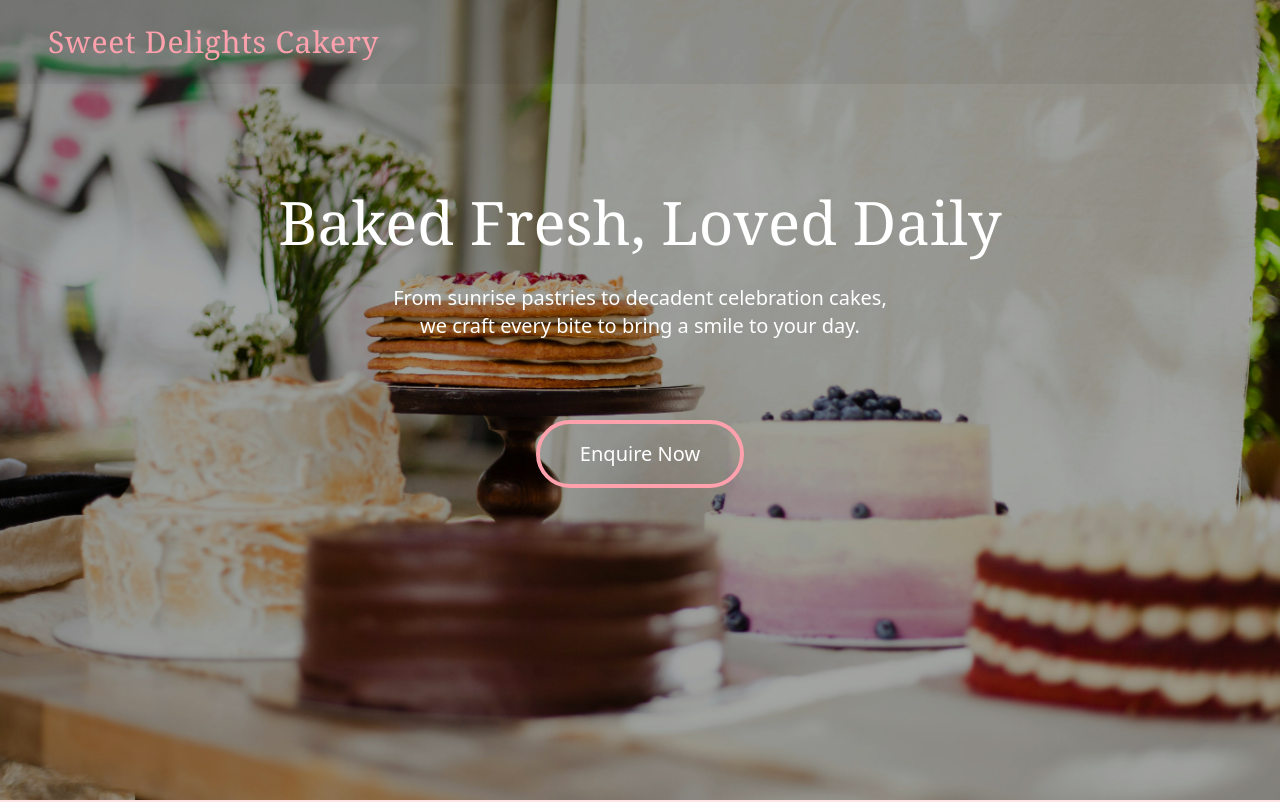
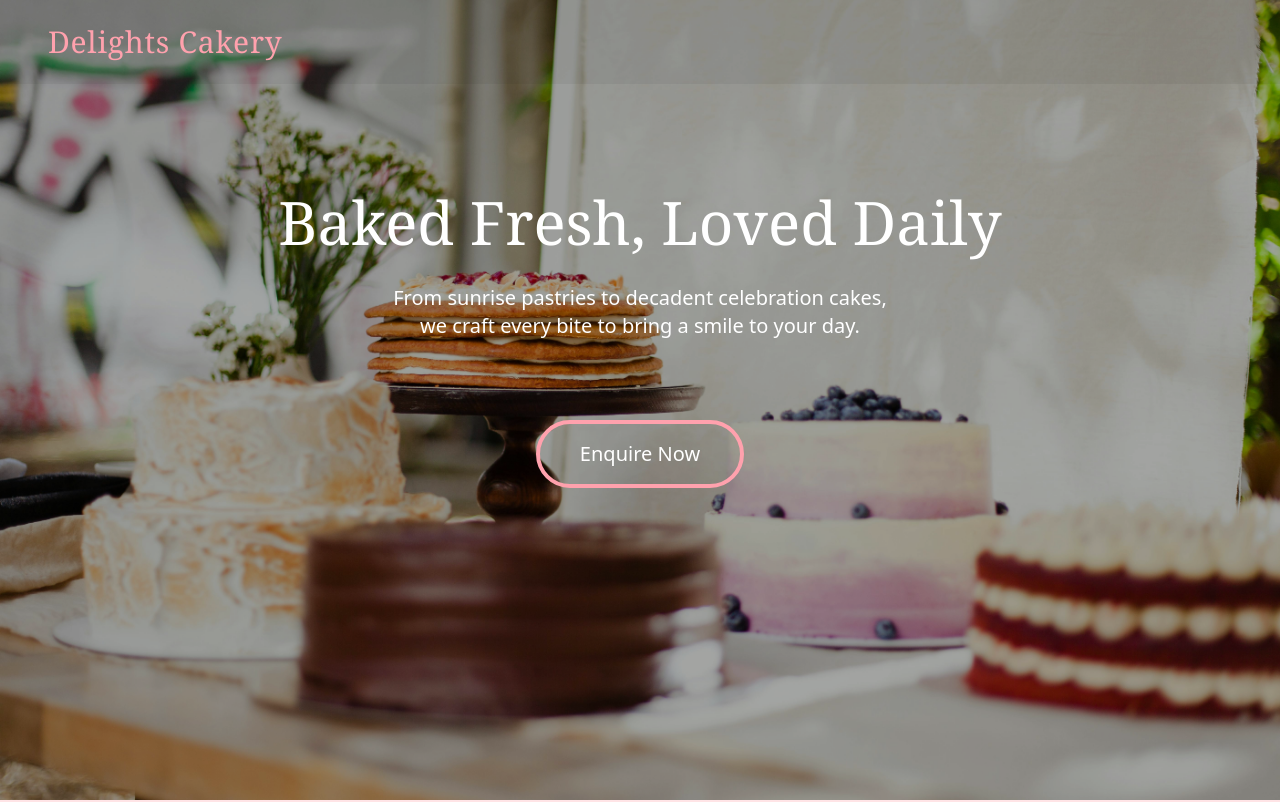
Before and after one commit to auraniestudio/demo-cakery, a React (Vite) app: page / in a window 1280 px wide. Shown: the top 802 px of the page. Built offline with nearby package versions, Linux system fonts and the light colour scheme.

Commit message:
header n footer

```diff
--- a/src/App.tsx
+++ b/src/App.tsx
@@ -35,7 +35,7 @@ function App() {
 
         {/* HEADER */}
         <header className="relative z-10 flex justify-between items-center px-4 sm:px-8 md:px-12 py-6 text-rose-300 bg-black/5">
-          <h1 className="text-2xl sm:text-3xl font-serif tracking-wide">Sweet Delights Cakery</h1>
+          <h1 className="text-2xl sm:text-3xl font-serif tracking-wide">Delights Cakery</h1>
         </header>
 
         {/* HERO TEXT */}
@@ -224,7 +224,7 @@ function App() {
 
       {/* ================= FOOTER ================= */}
       <footer className="bg-rose-100 text-black py-12 px-4 sm:px-8 text-center">
-        <h4 className="text-xl sm:text-2xl font-serif  mb-4">Sweet Delights Cakery</h4>
+        <h4 className="text-xl sm:text-2xl font-serif  mb-4">Delights Cakery</h4>
         <div className="flex justify-center gap-6 mb-6 text-2xl text-black/70">
   <a
     href="https://www.facebook.com/YourPageName"
@@ -257,7 +257,7 @@ function App() {
 
 
 
-        <p className="text-xs opacity-60">© 2026 Sweet Delights Cakery. All rights reserved.</p>
+        <p className="text-xs opacity-60">© 2026 Delights Cakery. All rights reserved.</p>
       </footer>
 
       {/* ================= SUCCESS POPUP ================= */}
```
